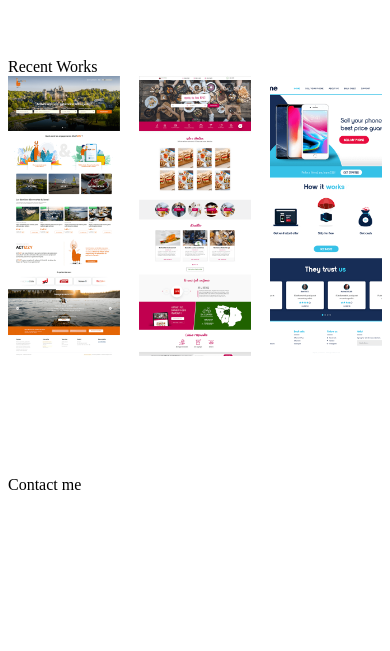
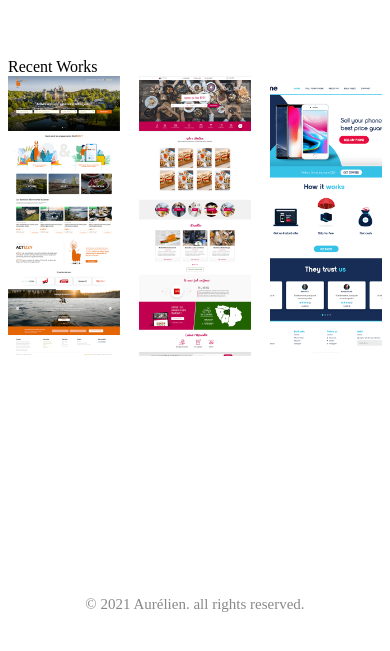
Before and after one commit to Aure-link/portfolio_v2, a Nuxt app: page / in a window 390 px wide. Shown: the part 3140-3791 px from the top of the page. Before the commit the page ends 3642 px from the top, so only its background shows below. Built offline with nearby package versions, Linux system fonts and the light colour scheme.

Commit message:
all part no responsive

```diff
--- a/components/partials/AppFooter.vue
+++ b/components/partials/AppFooter.vue
@@ -1,13 +1,24 @@
 <template>
-
+  <div class="section-footer section-grey">
+    <div class="copyright">
+      &copy; {{ new Date().getFullYear() }} Aurélien. all rights reserved.
+    </div>
+  </div>
 </template>
 
 <script>
-export default {
-
-}
+export default {};
 </script>
 
-<style>
-
+<style lang="scss" scoped>
+.section-footer {
+  display: flex;
+  justify-content: center;
+  align-items: center;
+  .copyright {
+    padding: 120px 0;
+    font-size: 15px;
+    color: #898989;
+  }
+}
 </style>
--- a/components/partials/header_item/AppMenu.vue
+++ b/components/partials/header_item/AppMenu.vue
@@ -10,9 +10,6 @@
         </li>
         <li>
           <span v-on:click="scrollTo('works')" class="top-menu-link">Works</span>
-        </li>
-        <li>
-          <span v-on:click="scrollTo('contact')" class="top-menu-link">Contact</span>
         </li>
       </ul>
     </div>
--- a/pages/index.vue
+++ b/pages/index.vue
@@ -4,7 +4,6 @@
   <about />
   <skills />
   <work />
-  <contact />
 </div>
 </template>
 
```
